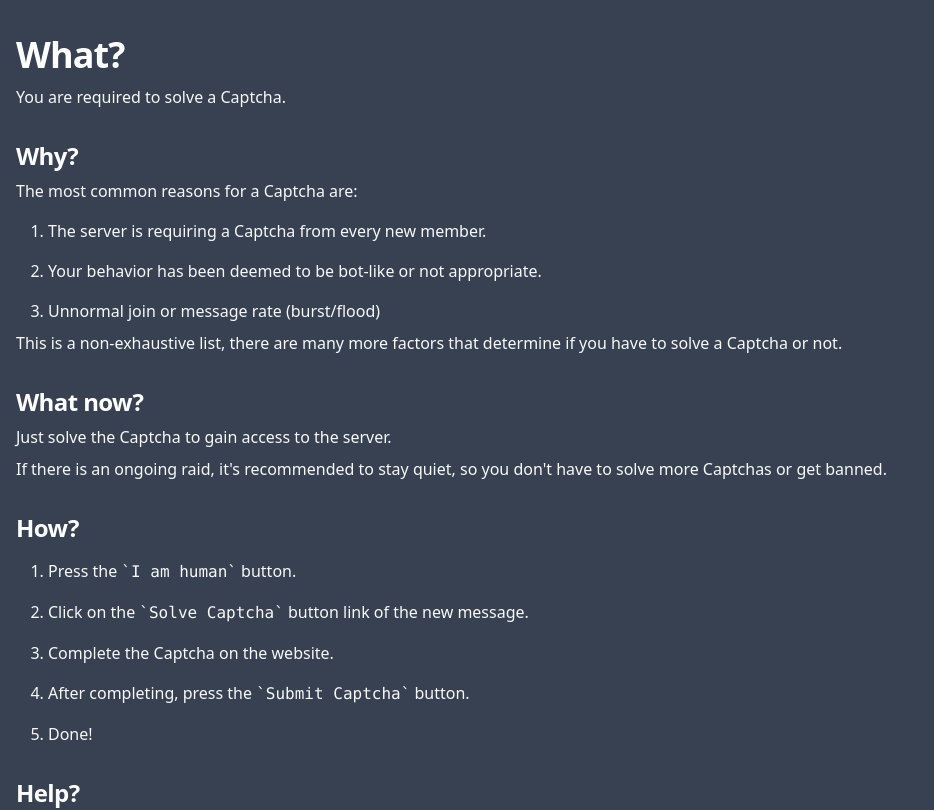
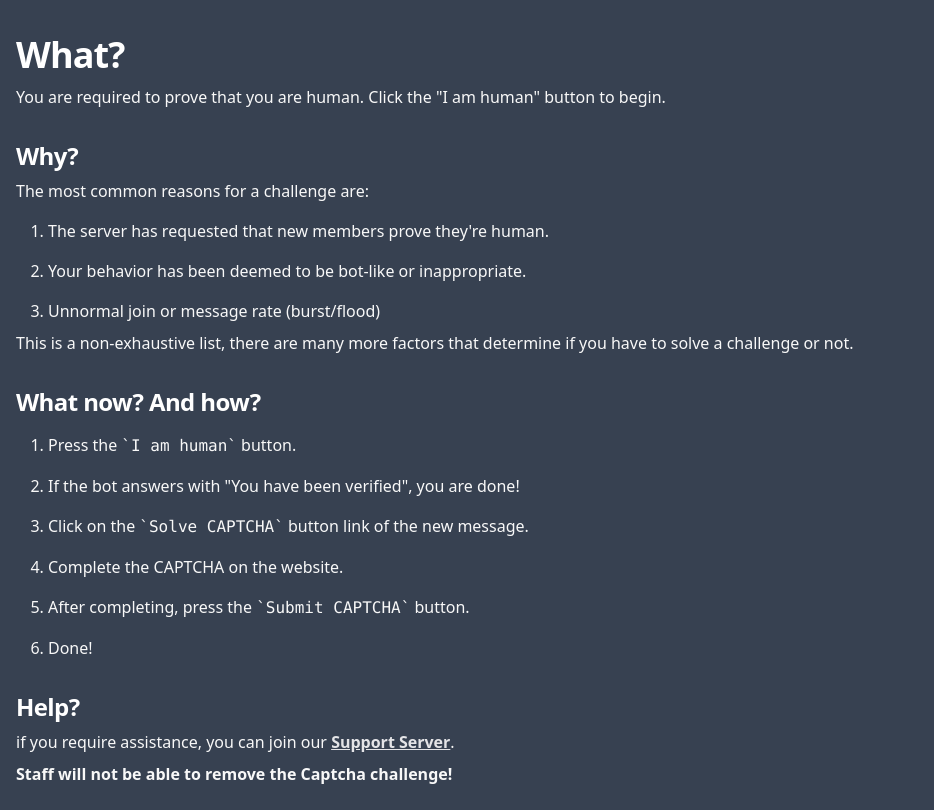
Before and after one commit to cleaner-bot/website, a Next.js app: page /what in a window 1280 px wide. Shown: the top 810 px of the page, without its empty margins (0-934 px from the left). Built offline with nearby package versions, Linux system fonts and the light colour scheme.

Commit message:
update what

```diff
--- a/pages/what.jsx
+++ b/pages/what.jsx
@@ -18,54 +18,48 @@
                     What?
                 </h1>
                 <p>
-                    You are required to solve a Captcha.
+                    You are required to prove that you are human.
+                    Click the "I am human" button to begin.
                 </p>
                 <h2>
                     Why?
                 </h2>
                 <p>
-                    The most common reasons for a Captcha are:
+                    The most common reasons for a challenge are:
                 </p>
                 <ol>
                     <li>
-                        The server is requiring a Captcha from every new member.
+                        The server has requested that new members prove they're human.
                     </li>
                     <li>
-                        Your behavior has been deemed to be bot-like or not appropriate.
+                        Your behavior has been deemed to be bot-like or inappropriate.
                     </li>
                     <li>
                         Unnormal join or message rate (burst/flood)
                     </li>
                 </ol>
                 <p>
-                    This is a non-exhaustive list, there are many more factors that determine if you have to solve a Captcha or not.
+                    This is a non-exhaustive list, there are many more factors that determine if you have to solve a challenge or not.
                 </p>
 
                 <h2>
-                    What now?
-                </h2>
-                <p>
-                    Just solve the Captcha to gain access to the server.
-                </p>
-                <p>
-                    If there is an ongoing raid, it's recommended to stay quiet, so you don't have to solve more Captchas or get banned.
-                </p>
-
-                <h2>
-                    How?
+                    What now? And how?
                 </h2>
                 <ol>
                     <li>
                         Press the <code>`I am human`</code> button.
                     </li>
                     <li>
-                        Click on the <code>`Solve Captcha`</code> button link of the new message.
+                        If the bot answers with "You have been verified", you are done!
                     </li>
                     <li>
-                        Complete the Captcha on the website.
+                        Click on the <code>`Solve CAPTCHA`</code> button link of the new message.
                     </li>
                     <li>
-                        After completing, press the <code>`Submit Captcha`</code> button.
+                        Complete the CAPTCHA on the website.
+                    </li>
+                    <li>
+                        After completing, press the <code>`Submit CAPTCHA`</code> button.
                     </li>
                     <li>
                         Done!
@@ -86,7 +80,7 @@
             </article>
 
             <Link href="/">
-                <a className="-anim -btn bg-blue-500 hover:bg-blue-550 w-full md:w-96 mt-32">
+                <a className="-anim -btn bg-blue-500 hover:bg-blue-550 w-full md:w-96 my-32">
                     Back to the homepage
                     <ArrowRightIcon className="h-6 w-6 inline ml-2" />
                 </a>
```
